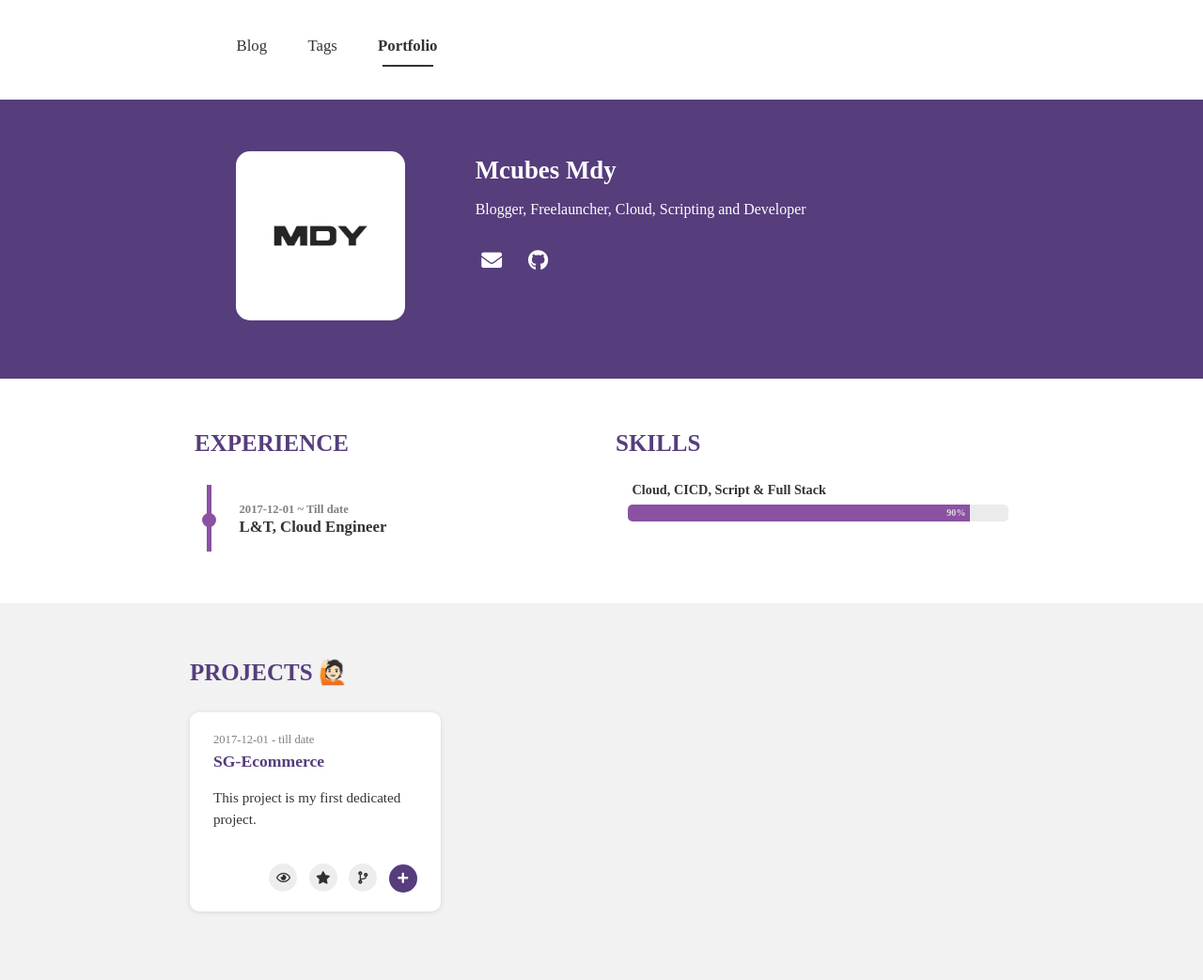
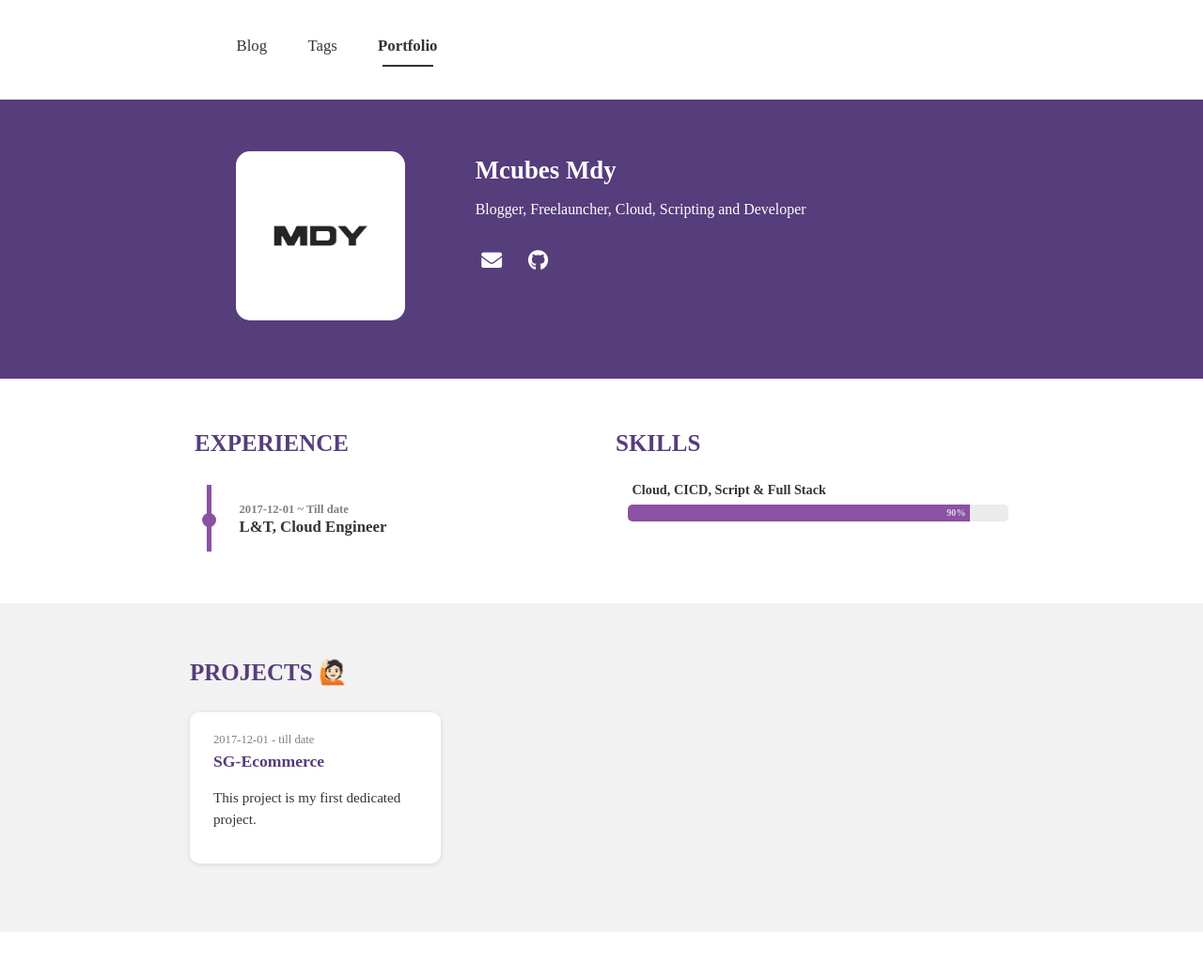
Before and after one commit to mcubescloud/site, a Jekyll site: the page built from portfolio.html, in a window 1280 px wide. Shown: the whole page at 94% size. Built offline with Jekyll 4.4.1, drawn with Linux system fonts in a browser that asks for light colours; nearby versions of some CDN libraries; some web fonts are replaced; after the commit the page ends 992 px from its top, so only the background shows below that.

Commit message:
Update projects.html

```diff
--- a/_includes/projects.html
+++ b/_includes/projects.html
@@ -27,18 +27,7 @@
             </div>
             <div class="description">{{ project.description }}</div>
           </div>
-          <div class="icons">
-            {% if project.url %}
-            {% assign url = project.url %}
-            <a href="{{ url }}/subscription"><i class="far fa-eye"></i></a>
-            <a href="{{ url }}"><i class="fas fa-star"></i></a>
-            <a href="{{ url }}/fork"><i class="fas fa-code-branch"></i></a>
-            {% endif %}
-            {% if project.modal %}
-            <a title="{{ id }}" onClick="open_modal(this.title)" class="modal-btn"><i class="fas fa-plus"></i></a>
-            {% endif %}
-          </div>
-        </div>
+         </div>
       </div>
       <!-- Modal Box -->
       {% if project.modal %}
```
